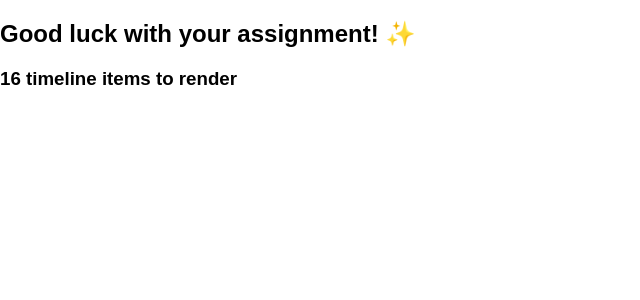
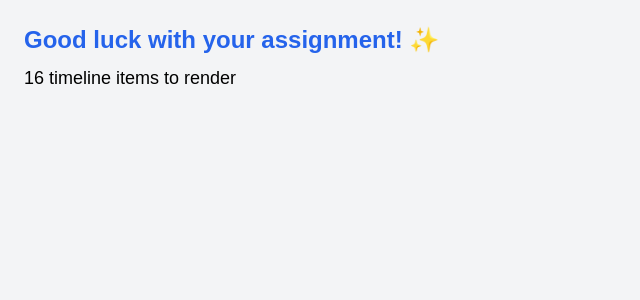
Before and after one commit to wagnergos/timeline, a React (Vite) app: page / in a window 1280 px wide. Shown: the top 300 px of the page, without its empty margins (0-640 px from the left). Built offline with nearby package versions, Linux system fonts and the light colour scheme.

Commit message:
chore: setup Tailwind CSS

```diff
--- a/package.json
+++ b/package.json
@@ -12,7 +12,10 @@
   "devDependencies": {
     "@types/react": "^19.1.0",
     "@types/react-dom": "^19.1.2",
+    "autoprefixer": "^10.4.21",
     "parcel": "^2.0.0",
+    "postcss": "^8.5.3",
+    "tailwindcss": "^3.4.1",
     "typescript": "^5.8.3"
   }
 }
--- /dev/null
+++ b/postcss.config.js
@@ -0,0 +1,6 @@
+module.exports = {
+  plugins: {
+    tailwindcss: {},
+    autoprefixer: {},
+  },
+}
--- /dev/null
+++ b/src/index.css
@@ -0,0 +1,3 @@
+@tailwind base;
+@tailwind components;
+@tailwind utilities;
--- a/src/index.tsx
+++ b/src/index.tsx
@@ -2,11 +2,17 @@ import React from "react";
 import ReactDOM from "react-dom/client";
 import timelineItems from "./timelineItems";
 
+import "./index.css";
+
 function App() {
   return (
-    <div>
-      <h2>Good luck with your assignment! {"\u2728"}</h2>
-      <h3>{timelineItems.length} timeline items to render</h3>
+    <div className="p-6 bg-gray-100 min-h-screen">
+      <h2 className="text-2xl font-bold text-blue-600">
+        Good luck with your assignment! ✨
+      </h2>
+      <h3 className="text-lg mt-2">
+        {timelineItems.length} timeline items to render
+      </h3>
     </div>
   );
 }
--- /dev/null
+++ b/tailwind.config.js
@@ -0,0 +1,8 @@
+/** @type {import('tailwindcss').Config} */
+module.exports = {
+  content: ["./src/**/*.{js,ts,jsx,tsx,html}"],
+  theme: {
+    extend: {},
+  },
+  plugins: [],
+};
```
Also changed, not shown: 1 other file (tests, documents, lock files or other folders).
